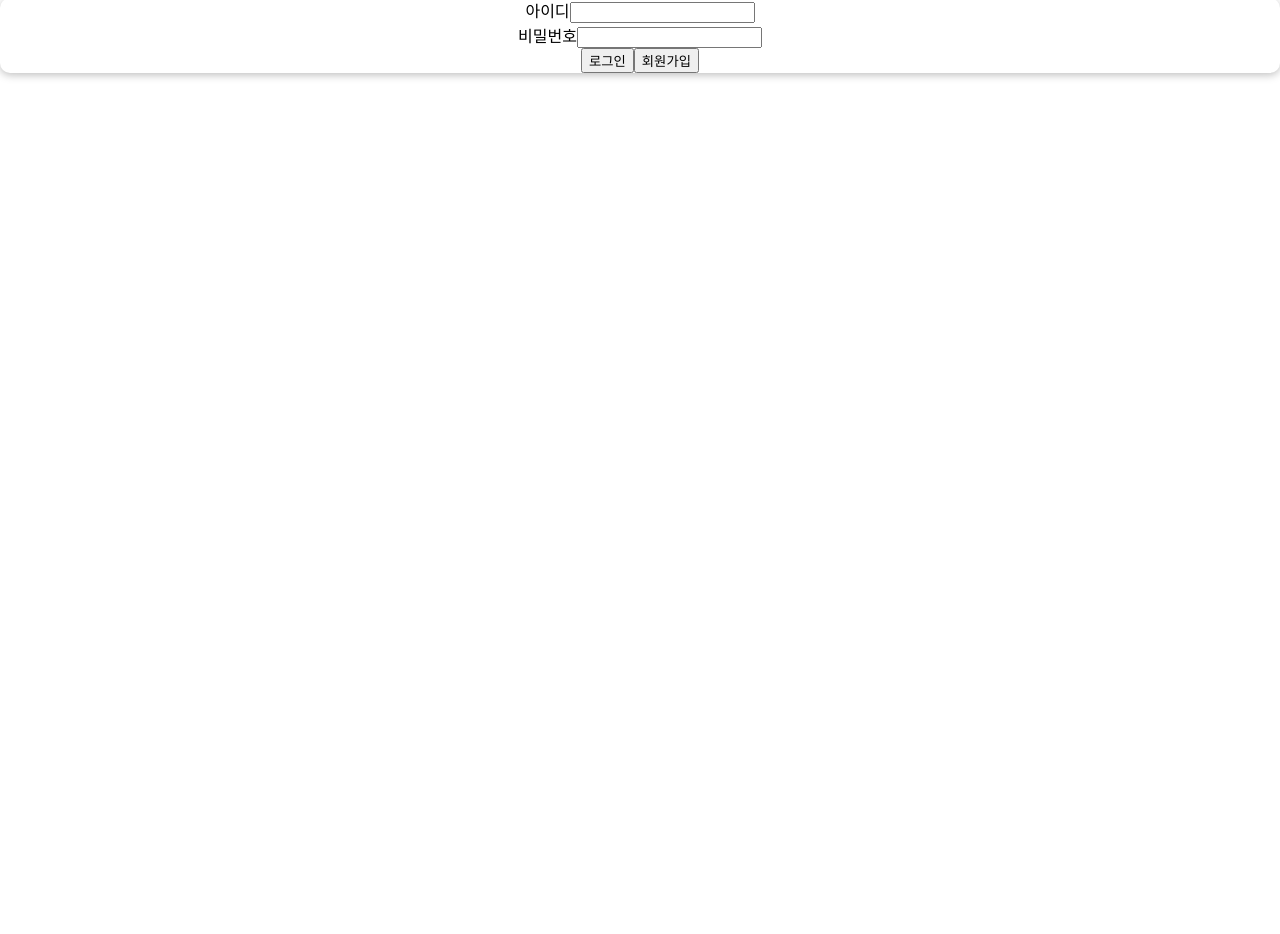
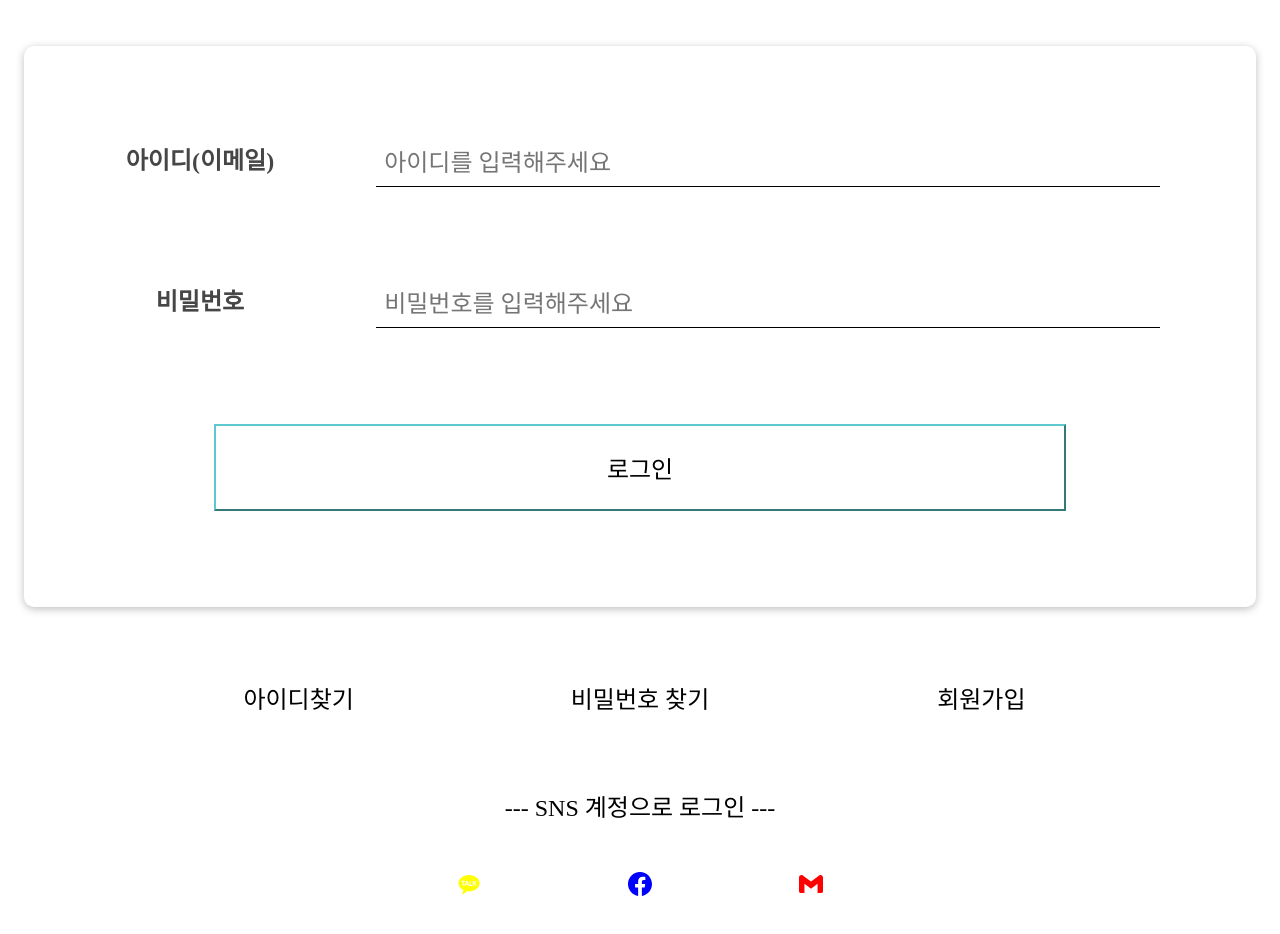
Before and after one commit to codingjamee/project-kids-todo, a React (Create React App) app: page / in a window 1280 px wide. Shown: the part 98-1032 px from the top of the page. Before the commit the page ends 800 px from the top, so only its background shows below. Built offline with nearby package versions, Linux system fonts and the light colour scheme.

Commit message:
로그인창 css디자인, 버튼에 react아이콘넣기

```diff
--- a/package.json
+++ b/package.json
@@ -3,11 +3,13 @@
   "version": "0.1.0",
   "private": true,
   "dependencies": {
+    "@react-icons/all-files": "^4.1.0",
     "@testing-library/jest-dom": "^5.16.5",
     "@testing-library/react": "^13.4.0",
     "@testing-library/user-event": "^13.5.0",
     "react": "^18.2.0",
     "react-dom": "^18.2.0",
+    "react-icons": "^4.7.1",
     "react-scripts": "5.0.1",
     "web-vitals": "^2.1.4"
   },
--- a/src/App.css
+++ b/src/App.css
@@ -2,37 +2,4 @@
   text-align: center;
 }
 
-.App-logo {
-  height: 40vmin;
-  pointer-events: none;
-}
-
-@media (prefers-reduced-motion: no-preference) {
-  .App-logo {
-    animation: App-logo-spin infinite 20s linear;
-  }
-}
-
-.App-header {
-  background-color: #282c34;
-  min-height: 100vh;
-  display: flex;
-  flex-direction: column;
-  align-items: center;
-  justify-content: center;
-  font-size: calc(10px + 2vmin);
-  color: white;
-}
-
-.App-link {
-  color: #61dafb;
-}
-
-@keyframes App-logo-spin {
-  from {
-    transform: rotate(0deg);
-  }
-  to {
-    transform: rotate(360deg);
-  }
-}
+@import url("https://fonts.googleapis.com/css2?family=Poor+Story&display=swap");
--- a/src/UI/Card.module.css
+++ b/src/UI/Card.module.css
@@ -3,4 +3,6 @@
   box-shadow: 0 2px 8px rgba(0, 0, 0, 0.26);
   border-radius: 10px;
   text-align: center;
+  margin: 2rem 1rem;
+  padding: 2rem;
 }
--- a/src/UI/Input/Input.jsx
+++ b/src/UI/Input/Input.jsx
@@ -1,12 +1,15 @@
+import classes from "./Input.module.css";
+
 const Input = (props) => {
   return (
-    <div>
+    <div className={classes.control}>
       <label htmlFor={props.id}>{props.label}</label>
       <input
         type={props.type}
         id={props.id}
         value={props.value}
         onChange={props.onChange}
+        placeholder={props.placeholder}
       />
     </div>
   );
--- a/src/UI/Input/Input.module.css
+++ b/src/UI/Input/Input.module.css
@@ -0,0 +1,48 @@
+.control {
+  width: 100%;
+  margin: 0 auto;
+  display: flex;
+  align-items: stretch;
+  flex-direction: column;
+}
+
+.control label,
+.control input {
+  display: block;
+}
+
+.control label {
+  font-weight: bold;
+  flex: 1;
+  color: #464646;
+  margin-bottom: 0.5rem;
+}
+
+.control input {
+  flex: 3;
+  font: inherit;
+  margin: 2rem;
+  padding: 0.35rem 0.35rem;
+  border-top: none;
+  border-left: none;
+  border-right: none;
+  border-bottom: 1px solid black;
+}
+
+.control input:focus {
+  outline: none;
+  border-color: #4f005f;
+  background: #f6dbfc;
+}
+
+.control.invalid input {
+  border-color: red;
+  background: #fbdada;
+}
+
+@media (min-width: 768px) {
+  .control {
+    align-items: center;
+    flex-direction: row;
+  }
+}
--- a/src/components/Login.jsx
+++ b/src/components/Login.jsx
@@ -1,6 +1,12 @@
 import { useState } from "react";
 import Card from "../UI/Card";
 import Input from "../UI/Input/Input";
+import classes from "./Login.module.css";
+import { RiKakaoTalkFill } from "react-icons/ri";
+import { BsFacebook } from "react-icons/bs";
+import { SiGmail } from "react-icons/si";
+
+import { IconContext } from "react-icons";
 
 const Login = () => {
   const [idState, setIdState] = useState("");
@@ -19,14 +25,16 @@ const Login = () => {
     setPwState(e.target.value);
   };
   return (
-    <Card>
+    <>
+      <Card className={classes.login}>
         <form action="submit" onSubmit={submitHandler}>
           <Input
             type="email"
             id="email"
-          label="아이디"
+            label="아이디(이메일)"
             onChange={idChangeHandler}
             value={idState}
+            placeholder="아이디를 입력해주세요"
           />
           <Input
             type="password"
@@ -34,11 +42,34 @@ const Login = () => {
             label="비밀번호"
             onChange={pwChangeHandler}
             value={pwState}
+            placeholder="비밀번호를 입력해주세요"
           />
+          <div className={classes.actions}>
             <button type="submit">로그인</button>
-        <button>회원가입</button>
+          </div>
         </form>
       </Card>
+      <div className={classes.signup}>
+        <button>아이디찾기</button>
+        <button>비밀번호 찾기</button>
+        <button>회원가입</button>
+      </div>
+
+      <div className={classes.snslog}>
+        <p>--- SNS 계정으로 로그인 ---</p>
+        <div className={classes.signup}>
+          <button className={classes.kakao}>
+            <RiKakaoTalkFill />
+          </button>
+          <button className={classes.facebook}>
+            <BsFacebook />
+          </button>
+          <button className={classes.gmail}>
+            <SiGmail />
+          </button>
+        </div>
+      </div>
+    </>
   );
 };
 
--- a/src/components/Login.module.css
+++ b/src/components/Login.module.css
@@ -0,0 +1,59 @@
+.login {
+  width: 90%;
+  max-width: 40rem;
+  margin: 2rem auto;
+  padding: 2rem;
+}
+
+.actions {
+  text-align: center;
+}
+
+.actions button {
+  margin: 2rem;
+  padding: 1rem;
+  width: 75%;
+  border-color: #5dc8cd;
+  background: none;
+}
+
+.signup {
+  width: 80%;
+  margin: 0 auto;
+  display: flex;
+  justify-content: center;
+  align-items: center;
+}
+
+.signup p {
+  text-align: center;
+  width: 80%;
+}
+
+.signup button {
+  text-align: center;
+  width: 100%;
+  height: 20%;
+  border: none;
+  border-color: none;
+  background: none;
+  margin: 1rem;
+}
+
+.snslog {
+  text-align: center;
+  width: 50%;
+  margin: 2rem auto;
+}
+
+.kakao {
+  color: yellow;
+}
+
+.facebook {
+  color: blue;
+}
+
+.gmail {
+  color: red;
+}
--- a/src/index.css
+++ b/src/index.css
@@ -3,7 +3,8 @@
 }
 
 html {
-  font-family: sans-serif;
+  font-family: "Poor Story", cursive;
+  font-size: 24px;
   background: #fff;
 }
 
@@ -14,3 +15,19 @@ body {
 main {
   margin-top: 6rem;
 }
+
+button {
+  font-size: 24px;
+  font-family: "Poor Story", cursive;
+}
+
+@media (max-width: 768px) {
+  html {
+    font-size: 14px;
+    background: #fff;
+  }
+
+  button {
+    font-size: 14px;
+  }
+}
```
Also changed, not shown: 1 other file (tests, documents, lock files or other folders). Lines whose indentation alone changed are shown as unchanged.
